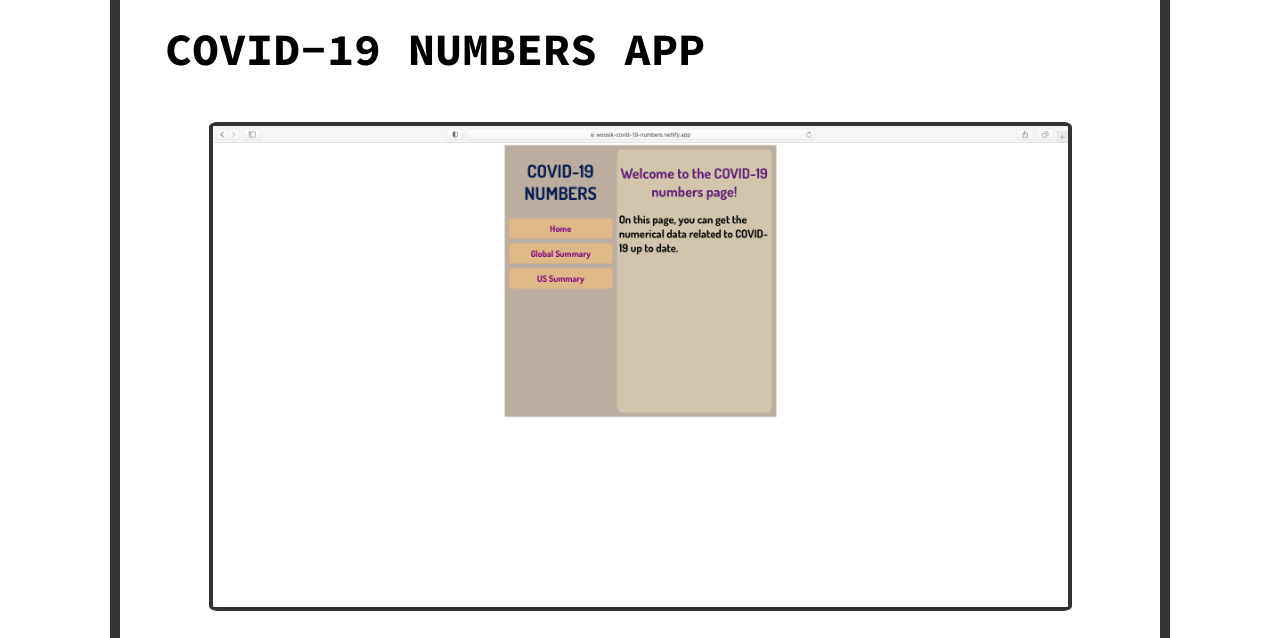
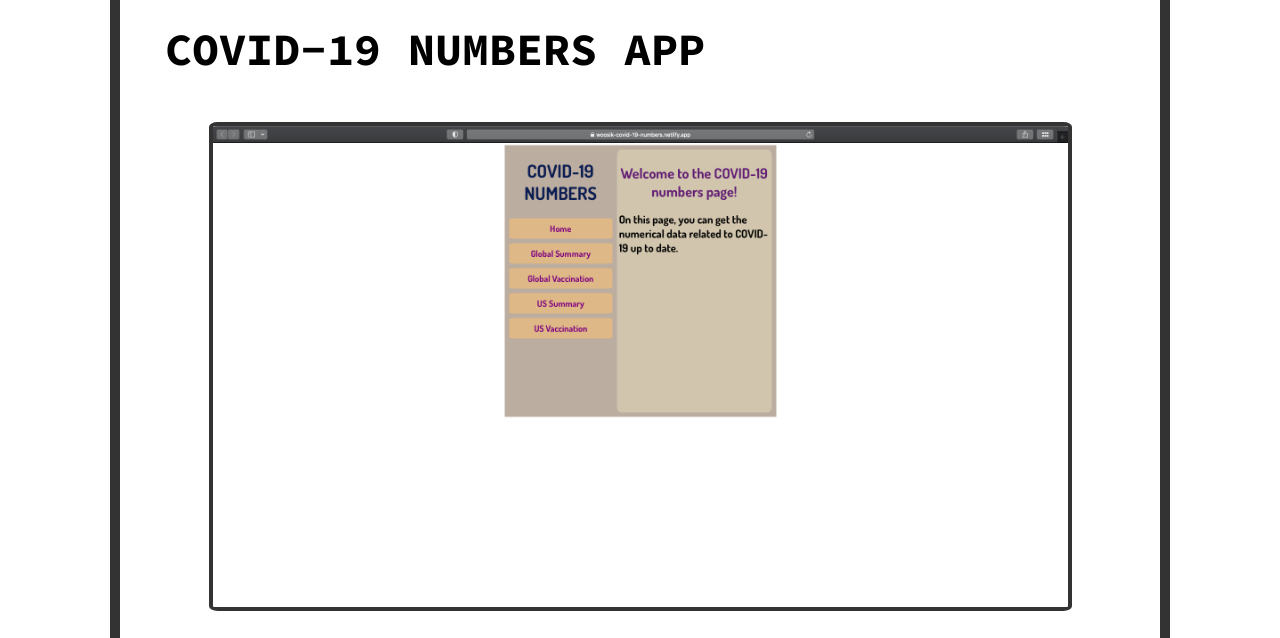
Before and after one commit to dvlprwchoi/portfolio, a plain HTML site: page index.html in a window 1280 px wide. Shown: the part 6260-6898 px from the top of the page. Drawn offline with Linux system fonts and the light colour scheme.

Commit message:
Update Project 2 screenshot

```diff
--- a/index.html
+++ b/index.html
@@ -258,7 +258,7 @@
                 target="_blank"
                 ><img
                   class="screenshot"
-                  src="img/Project-2-Img-20210710.png"
+                  src="img/project-2-img-20211017.png"
                   alt="Project 2 Screen Shot"
                   width="100%"
                   height="auto"
```
Also changed, not shown: img/project-2-img-20211017.png (added).
